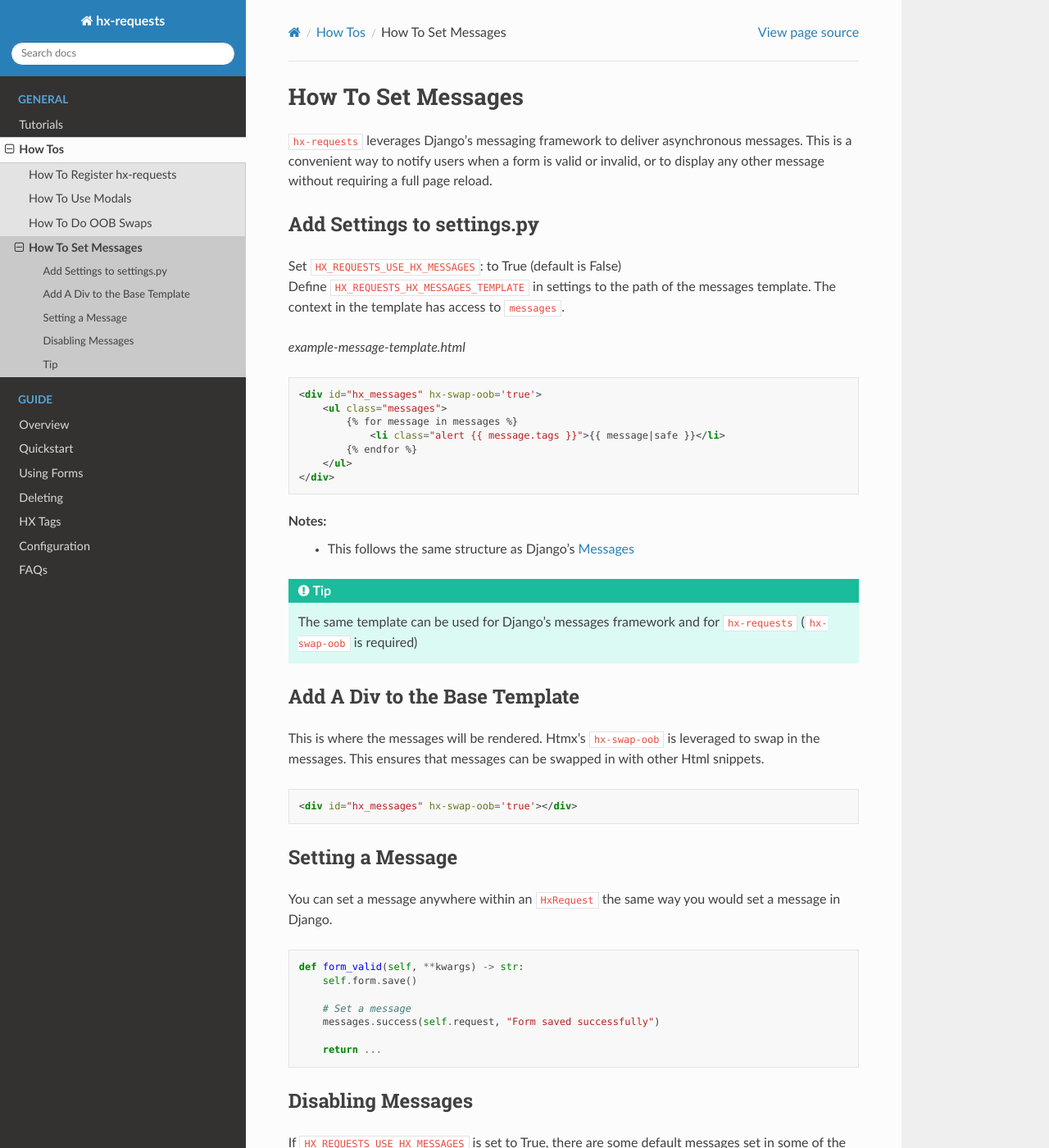
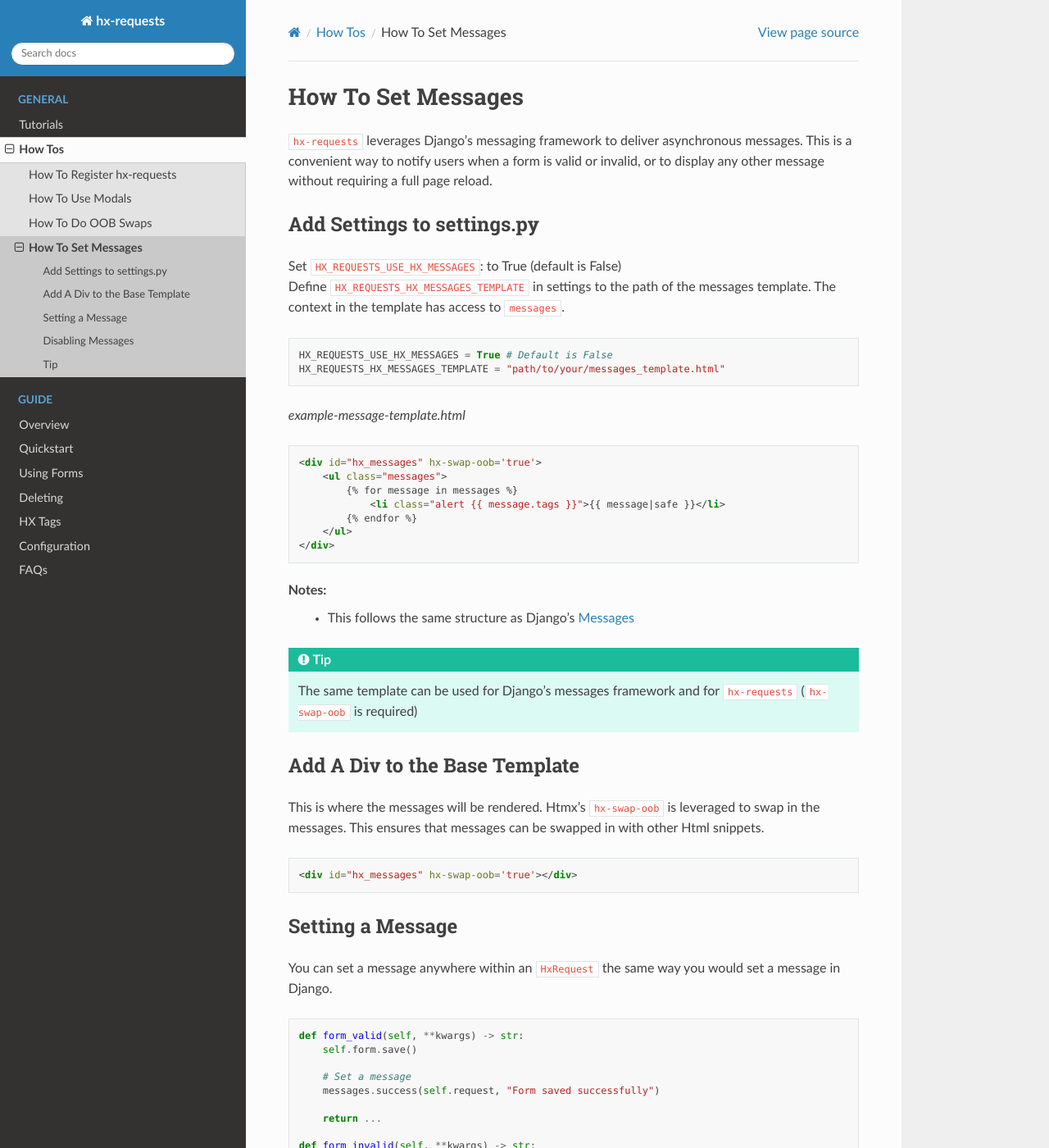
Before and after one commit to yaakovLowenstein/hx-requests, a Sphinx documentation site: the page built from docs/how_tos/use_messages.rst, in a window 1280 px wide and 1400 px high. Shown: the whole window at 82% size. Built offline with Sphinx 7.4.7 and the Read the Docs theme 3.1.0, drawn with Linux system fonts in a browser that asks for light colours; pages that are not in the unit, such as notebooks, are missing from menus; some of the changed text lies outside the part shown.

Commit message:
docs: Update how_tos/use_messages.rst

```diff
--- a/docs/how_tos/use_messages.rst
+++ b/docs/how_tos/use_messages.rst
@@ -9,6 +9,11 @@ Add Settings to settings.py
 
 | Set :code:`HX_REQUESTS_USE_HX_MESSAGES`: to True (default is False)
 | Define :code:`HX_REQUESTS_HX_MESSAGES_TEMPLATE` in settings to the path of the messages template. The context in the template has access to :code:`messages`.
+
+.. code-block:: python
+
+    HX_REQUESTS_USE_HX_MESSAGES = True # Default is False
+    HX_REQUESTS_HX_MESSAGES_TEMPLATE = "path/to/your/messages_template.html"
 
 *example-message-template.html*
 
@@ -53,6 +58,12 @@ You can set a message anywhere within an :code:`HxRequest` the same way you woul
 
         return ...
 
+    def form_invalid(self, **kwargs) -> str:
+        # Set a message
+        messages.error(self.request, "Form is invalid")
+
+        return ...
+
 Disabling Messages
 ~~~~~~~~~~~~~~~~~~
 
```
